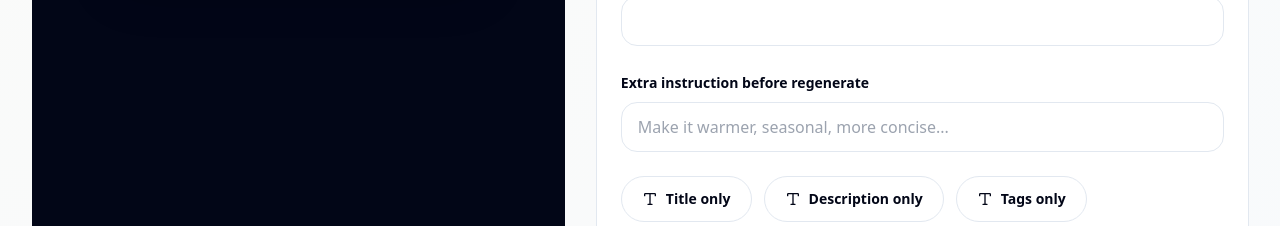
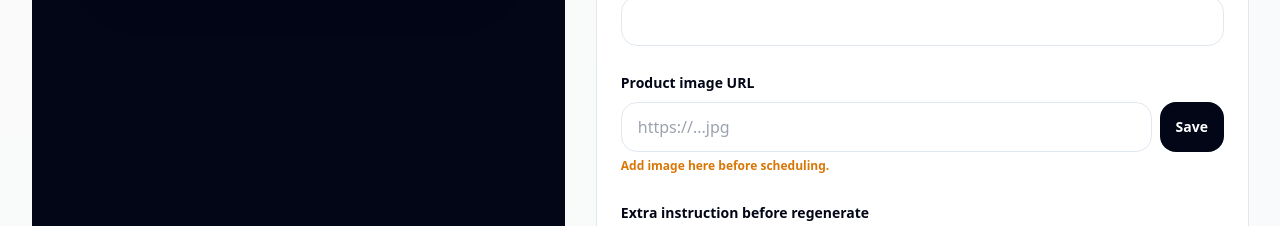
Before and after one commit to indraseptianto/pinflow, a React (Vite) app in the folder frontend/: page /review/1 in a window 1280 px wide. Shown: the part 803-1029 px from the top of the page. Built offline with nearby package versions, Linux system fonts and the light colour scheme; no server answers.

Commit message:
Allow text-only generation and review image paste

```diff
--- a/frontend/src/pages/Home.jsx
+++ b/frontend/src/pages/Home.jsx
@@ -219,24 +219,31 @@ function Home() {
   const handleGenerate = async () => {
     if (!product) return
 
-    if ((product.original_images || []).length === 0) {
-      toast.error('Paste product image URL first. AI will only generate title, tags, and description.')
-      return
-    }
-
     setGenerating(true)
     try {
-      const { data } = await generateVariants(product.id, extraInstruction, stylePreset, 3)
+      let activeProduct = product
+      const typedImages = productImagesInput.split(',').map((value) => value.trim()).filter(Boolean)
+      if ((activeProduct.original_images || []).length === 0 && typedImages.length > 0) {
+        const { data: saved } = await updateProductImages(activeProduct.id, typedImages)
+        activeProduct = saved.product
+        setProduct(saved.product)
+        setProductImagesInput((saved.product.original_images || []).join(', '))
+      }
+      if ((activeProduct.original_images || []).length === 0) {
+        toast.error('No product image yet. Generating text-only variants; add image in Review before scheduling.')
+      }
+
+      const { data } = await generateVariants(activeProduct.id, extraInstruction, stylePreset, 3)
       const created = []
       for (const variant of data.variants || []) {
         const { data: pin } = await createPin({
-          product_id: product.id,
+          product_id: activeProduct.id,
           title: variant.title,
           description: variant.description,
           tags: variant.tags || [],
           image_b64: variant.image_b64,
           generated_image_url: variant.image_url,
-          pinterest_link: variant.pinterest_link || product.source_url,
+          pinterest_link: variant.pinterest_link || activeProduct.source_url,
           model_used_text: variant.model_used_text,
           model_used_image: variant.model_used_image,
         })
--- a/frontend/src/pages/Review.jsx
+++ b/frontend/src/pages/Review.jsx
@@ -60,7 +60,8 @@ function Review() {
   }, [pinId])
 
   const saveDraft = async (extra = {}) => {
-    const body = { ...form, ...extra, tags: form.tags, generated_image_url: form.image_url }
+    const merged = { ...form, ...extra }
+    const body = { ...merged, tags: merged.tags || form.tags, generated_image_url: merged.generated_image_url || merged.image_url || form.image_url }
     const { data } = await updatePin(pinId, body)
     setPin(data)
     return data
@@ -139,6 +140,20 @@ function Review() {
     try {
       await saveDraft({ status: 'ready' })
       toast.success('Pin approved and ready to schedule')
+    } catch (error) {
+      toast.error(errorMessage(error))
+    } finally {
+      setBusy('')
+    }
+  }
+
+  const handleSaveImage = async () => {
+    if (!form.image_url.trim()) return toast.error('Paste product image URL first')
+    setBusy('image-save')
+    try {
+      const data = await saveDraft({ generated_image_url: form.image_url.trim() })
+      setForm((current) => ({ ...current, image_url: data.generated_image_url || current.image_url }))
+      toast.success('Image URL saved')
     } catch (error) {
       toast.error(errorMessage(error))
     } finally {
@@ -289,6 +304,16 @@ function Review() {
             <input value={form.pinterest_link} onChange={(e) => setForm({ ...form, pinterest_link: e.target.value })} className="w-full rounded-2xl border border-slate-200 px-4 py-3 outline-none focus:border-[#E60023] focus:ring-4 focus:ring-red-100" />
           </label>
 
+          {/* Image URL */}
+          <label className="block space-y-2">
+            <span className="text-sm font-semibold">Product image URL</span>
+            <div className="flex gap-2">
+              <input value={form.image_url} onChange={(e) => setForm({ ...form, image_url: e.target.value })} placeholder="https://...jpg" className="min-h-12 flex-1 rounded-2xl border border-slate-200 px-4 py-3 outline-none focus:border-[#E60023] focus:ring-4 focus:ring-red-100" />
+              <button type="button" onClick={handleSaveImage} disabled={busy === 'image-save'} className="rounded-2xl bg-slate-950 px-4 text-sm font-bold text-white disabled:opacity-60">{busy === 'image-save' ? 'Saving...' : 'Save'}</button>
+            </div>
+            {!form.image_url && <span className="text-xs font-semibold text-amber-600">Add image here before scheduling.</span>}
+          </label>
+
           {/* Extra instruction */}
           <label className="block space-y-2">
             <span className="text-sm font-semibold">Extra instruction before regenerate</span>
```
